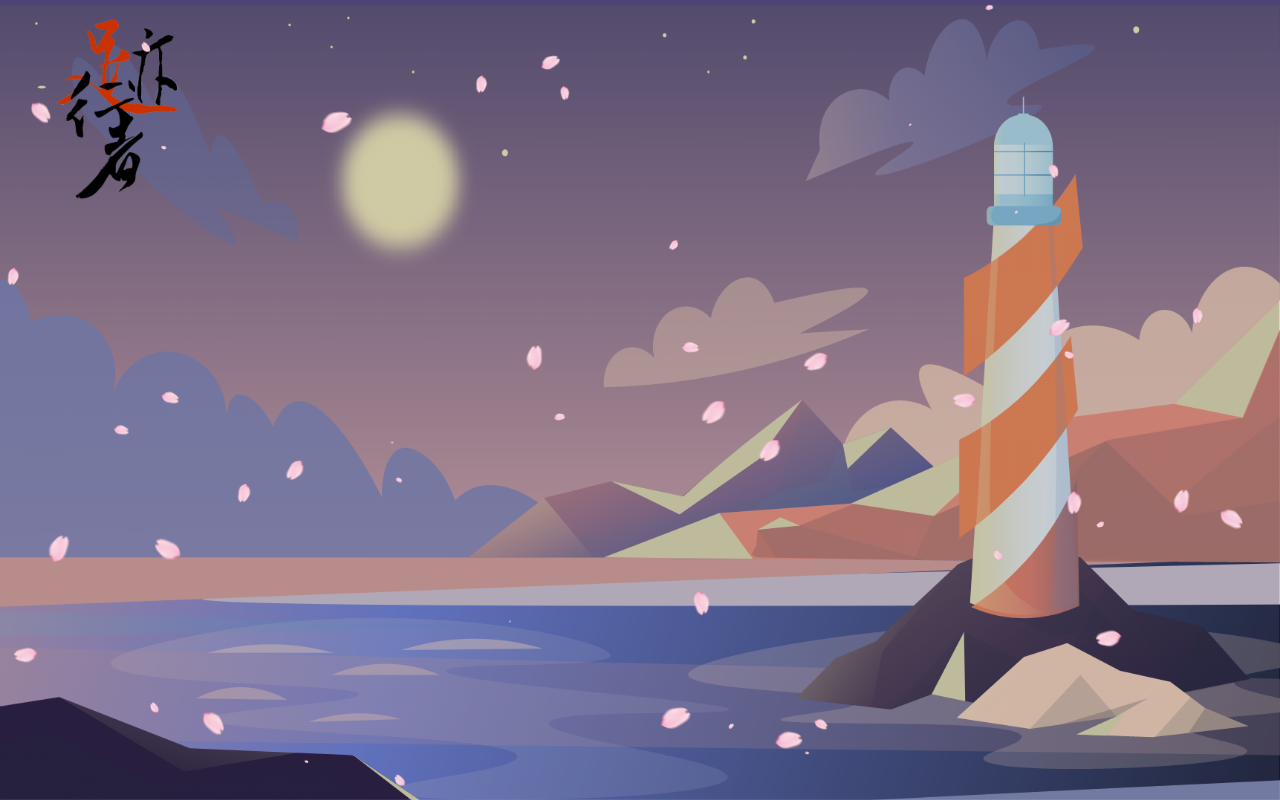
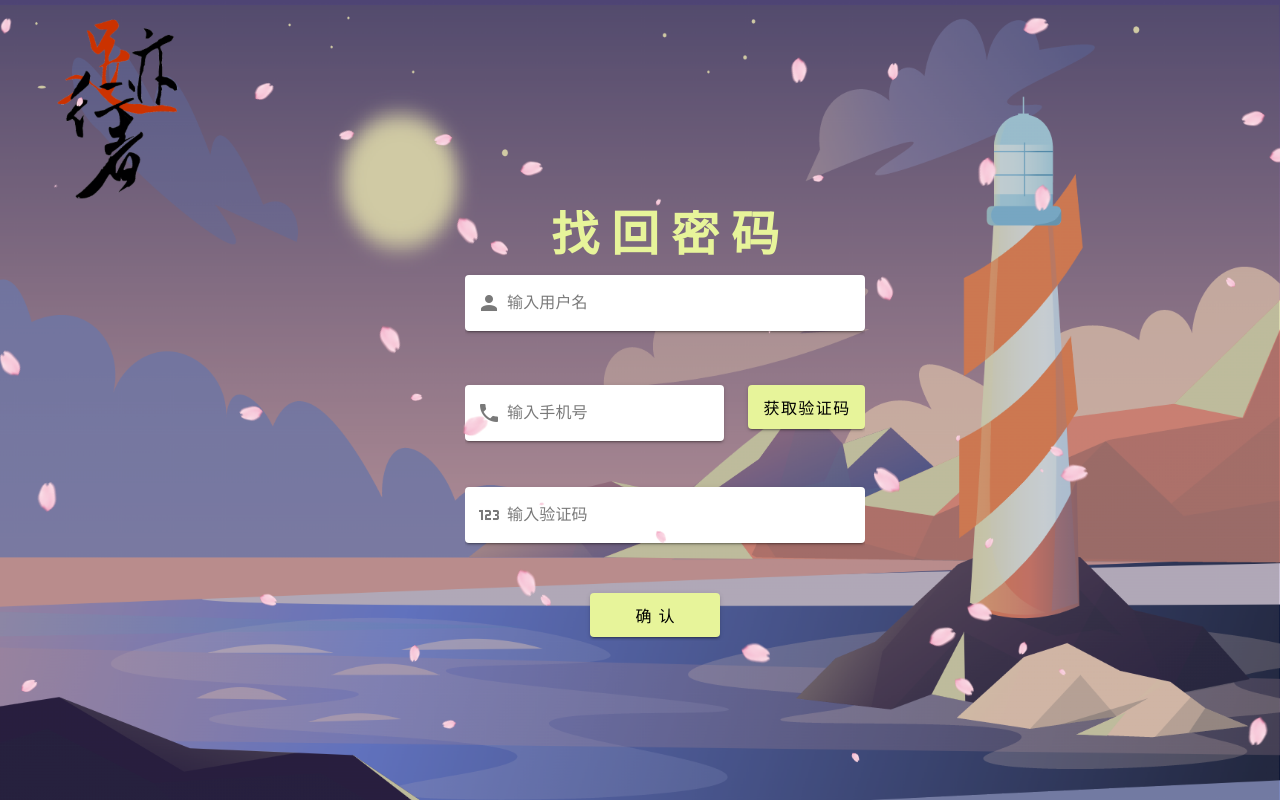
Before and after one commit to deidei1210/FootprintWalker-FrontEnd, a Vue app in the folder FootprintWalker/: page /set-code in a window 1280 px wide. Built offline with nearby package versions, Linux system fonts and the light colour scheme.

Commit message:
找回密码

```diff
--- a/FootprintWalker/src/views/Register.vue
+++ b/FootprintWalker/src/views/Register.vue
@@ -57,7 +57,7 @@
                         <!-- 输入电话号码，并获取验证码 -->
                         <v-row justify="start">
                             <v-text-field v-model="telephone" style="max-width: 200px;" label="请输入电话号码"
-                                prepend-inner-icon="mdi-numeric" variant="outlined" density="compact"
+                                prepend-inner-icon="mdi-phone" variant="outlined" density="compact"
                                 color="#F65353"></v-text-field>
                             <v-btn style=" margin-left: 20px;" outlined dark color="#F65353" size="large" type="submit"
                                 variant="elevated" width="130" @click="getVerifyCode" density="compact">
@@ -169,7 +169,7 @@
                         <!-- 输入电话号码，并获取验证码 -->
                         <v-row justify="start">
                             <v-text-field v-model="telephone" style="max-width: 200px;" label="请输入电话号码"
-                                prepend-inner-icon="mdi-numeric" variant="outlined" density="compact"
+                                prepend-inner-icon="mdi-phone" variant="outlined" density="compact"
                                 color="#F65353"></v-text-field>
                             <v-btn style=" margin-left: 20px;" outlined dark color="#F65353" size="large" type="submit"
                                 variant="elevated" width="130" @click="getVerifyCode" density="compact">
--- a/FootprintWalker/src/views/SetCode.vue
+++ b/FootprintWalker/src/views/SetCode.vue
@@ -1,12 +1,102 @@
 <template>
     <!-- 重置密码界面 -->
     <div class="Screen">
+        <div class="findCode">
+            <div class="title text-h3 font-weight-bold">找 回 密 码</div>
+            <!-- 使用了 @submit.prevent 监听表单的提交事件，并调用 onSubmit 方法进行处理。.prevent 修饰符阻止了表单的默认提交行为，从而可以使用自定义的提交方法进行处理。 -->
+            <v-form v-model="form" @submit.prevent="onSubmit">
+                <v-row>
+                    <!-- 输入用户名 -->
+                    <v-col cols="12" md="12">
+                        <v-text-field v-model="username" :readonly="loading" :rules="[required]" class="mb-2" clearable
+                            label="输入用户名" prepend-inner-icon="mdi-account" variant="solo"></v-text-field>
+                    </v-col>
+                    <!-- 输入手机号 -->
+                    <v-col cols="12" md="8">
+                        <v-text-field v-model="phone" :readonly="loading" :rules="[required]" label="输入手机号"
+                            placeholder="输入手机号" prepend-inner-icon="mdi-phone" variant="solo"></v-text-field>
+                    </v-col>
+                    <!-- 获取验证码按钮 -->
+                    <v-col cols="12" md="4" class="d-flex">
+                        <v-btn outlined dark color="#E7F49A" size="large" type="submit" width="130" @click="getVerifyCode">
+                            获取验证码
+                        </v-btn>
+                    </v-col>
+                    <!-- 输入验证码 -->
+                    <v-col cols="12" md="12">
+                        <v-text-field v-model="verifyCode" :readonly="loading" :rules="[required]" label="输入验证码"
+                            placeholder="输入验证码" prepend-inner-icon="mdi-numeric" variant="solo"></v-text-field>
+                    </v-col>
+                </v-row>
+
+                <!-- 其他表单项和按钮 -->
+                <br>
+                <v-container>
+                    <v-row justify="center">
+                        <v-btn :loading="loading" style="margin-right: 20px;" color="#E7F49A" size="large" type="submit"
+                            variant="elevated" width="130" @click="submitHandler">
+                            确 认
+                        </v-btn>
+                    </v-row>
+                </v-container>
+            </v-form>
+        </div>
 
     </div>
 </template>
 
-<script setup>
-import HelloWorld from '@/components/HelloWorld.vue'
+<script>
+// import HelloWorld from '@/components/HelloWorld.vue'
+export default {
+    data: () => ({
+        form: false,
+        username: null,
+        phone: "",
+        verifyCode: null,
+        loading: false,
+    }),
+    methods: {
+        onSubmit() {
+            //表单不合法，不提交
+            if (!this.form) return
+
+            //否则提交表单内容，与后端交互，判断是否能够登录
+            this.loading = true
+
+            setTimeout(() => (this.loading = false), 2000)
+        },
+        required(v) {
+            return !!v || 'Field is required'
+        },
+        //处理登录逻辑
+        submitHandler() {
+            //检查表单是否有效，如果无效，则返回
+            if (!this.form) return
+
+            //执行登录逻辑，成功后重定向到主页
+            this.loading = true
+
+            setTimeout(() => {
+                this.loading = false
+                //重定向到主页
+                this.$router.push('/')
+            }, 2000)
+        },
+        //获取验证码
+        getVerifyCode() {
+            //检查表单是否有效，如果无效，则返回
+            if (!this.form) return
+
+            //执行登录逻辑，成功后重定向到主页
+            this.loading = true
+
+            setTimeout(() => {
+                this.loading = false
+            }, 2000)
+        }
+    },
+
+}
 </script>
 
 <style>
@@ -18,5 +108,26 @@ import HelloWorld from '@/components/HelloWorld.vue'
     background-size: 100%;
 }
 
+.title {
+    width: 100%;
+    line-height: 50px;
+    text-align: center;
+    font-size: 20px;
+    color: #E7F49A;
+    margin-bottom: 15px;
+}
 
+.findCode {
+    position: absolute;
+    left: 50%;
+    top: 50%;
+    width: 400px;
+    margin: -190px 0 0 -175px;
+    border-radius: 5px;
+    overflow: hidden;
+}
+
+.login-card {
+    margin: 30px;
+}
 </style>
```
